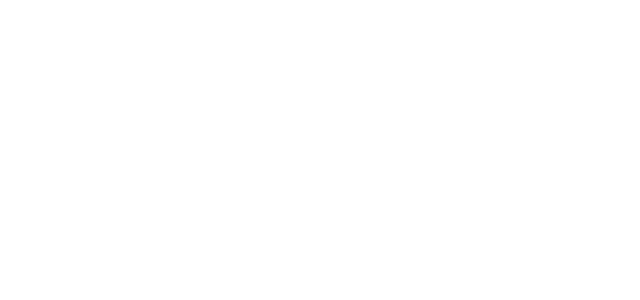
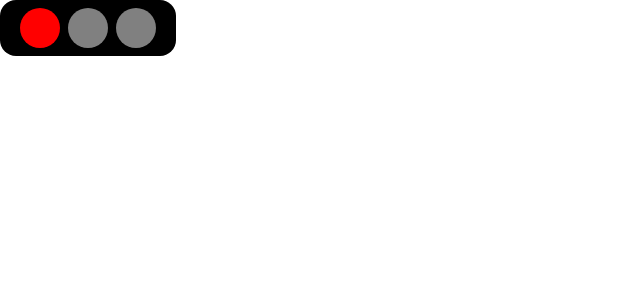
Before and after one commit to yiwenwangANU/playround_react, a React (Vite) app: page / in a window 1280 px wide. Before the commit this address had no page. Shown: the top 300 px of the page, without its empty margins (0-640 px from the left). Built offline with nearby package versions, Linux system fonts and the light colour scheme.

Commit message:
add traffic light

```diff
--- a/src/App.tsx
+++ b/src/App.tsx
@@ -1,7 +1,9 @@
 import { Routes, Route } from "react-router";
+import TrafficLightPage from "./pages/TrafficLightPage";
 
 const App = () => (
   <Routes>
+    <Route index element={<TrafficLightPage />} />
   </Routes>
 );
 
--- /dev/null
+++ b/src/pages/TrafficLightPage/TrafficLightPage.tsx
@@ -0,0 +1,40 @@
+import { useEffect, useState, type FC } from "react";
+
+type TrafficLight = {
+  color: "red" | "green" | "yellow";
+  duration: number;
+};
+
+const DATA: TrafficLight[] = [
+  { color: "red", duration: 4000 },
+  { color: "green", duration: 3000 },
+  { color: "yellow", duration: 500 },
+];
+
+const LIGHT_SEQUENCE = ["red", "yellow", "green"];
+
+const TrafficLightPage: FC = () => {
+  const [index, setIndex] = useState<number>(0);
+
+  useEffect(() => {
+    const timeoutId = setTimeout(() => {
+      setIndex((prev) => (prev + 1) % DATA.length);
+    }, DATA[index].duration);
+    return () => clearTimeout(timeoutId);
+  }, [index]);
+
+  return (
+    <div className="flex w-fit gap-2 rounded-2xl bg-black px-5 py-2">
+      {LIGHT_SEQUENCE.map((light) => (
+        <div
+          className="h-10 w-10 rounded-full"
+          style={{
+            backgroundColor: DATA[index].color === light ? light : "gray",
+          }}
+        />
+      ))}
+    </div>
+  );
+};
+
+export default TrafficLightPage;
--- /dev/null
+++ b/src/pages/TrafficLightPage/index.ts
@@ -0,0 +1 @@
+export { default } from "./TrafficLightPage";
```
